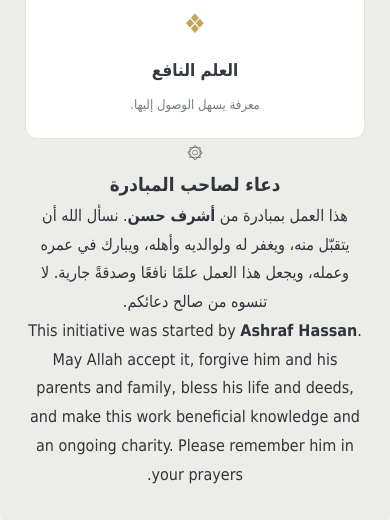
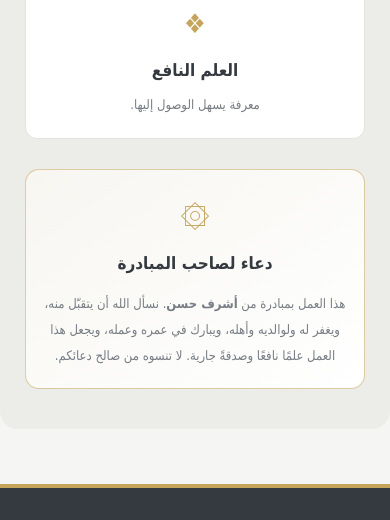
Before and after one commit to ashraflx71/islamiyat, a plain HTML site: page index.html in a window 390 px wide. Shown: the part 5460-5980 px from the top of the page. Drawn offline with nearby package versions, Linux system fonts and the light colour scheme; no server answers.

Commit message:
Style bilingual initiative prayer panel

```diff
--- a/style.css
+++ b/style.css
@@ -992,3 +992,54 @@ html[dir="ltr"] .quran-verse-item {
   .quran-verse-text { font-size: var(--quran-font-size, 30px); }
   .quran-reading-tools { gap: 7px; }
 }
+
+
+/* Initiative founder prayer */
+.initiative-prayer {
+  max-width: 780px;
+  margin: 30px auto 0;
+  padding: 24px 22px;
+  border: 1px solid rgba(197, 164, 91, 0.55);
+  border-radius: 14px;
+  background: linear-gradient(145deg, #f7f6f1, #ffffff);
+  text-align: center;
+}
+.initiative-prayer-symbol {
+  display: block;
+  color: var(--gold);
+  font-size: 30px;
+  margin-bottom: 5px;
+}
+.initiative-prayer h3 {
+  margin: 4px 0 12px;
+  color: var(--green);
+  font-size: 19px;
+}
+.initiative-prayer p {
+  margin: 0 auto;
+  max-width: 680px;
+  color: var(--muted);
+  font-size: 14px;
+  line-height: 2;
+}
+.initiative-prayer .prayer-en {
+  display: none;
+}
+html[lang="en"] .initiative-prayer .prayer-ar {
+  display: none;
+}
+html[lang="en"] .initiative-prayer .prayer-en {
+  display: block;
+  direction: ltr;
+}
+@media (max-width: 520px) {
+  .initiative-prayer {
+    padding: 19px 14px;
+  }
+  .initiative-prayer h3 {
+    font-size: 17px;
+  }
+  .initiative-prayer p {
+    font-size: 13px;
+  }
+}
```
